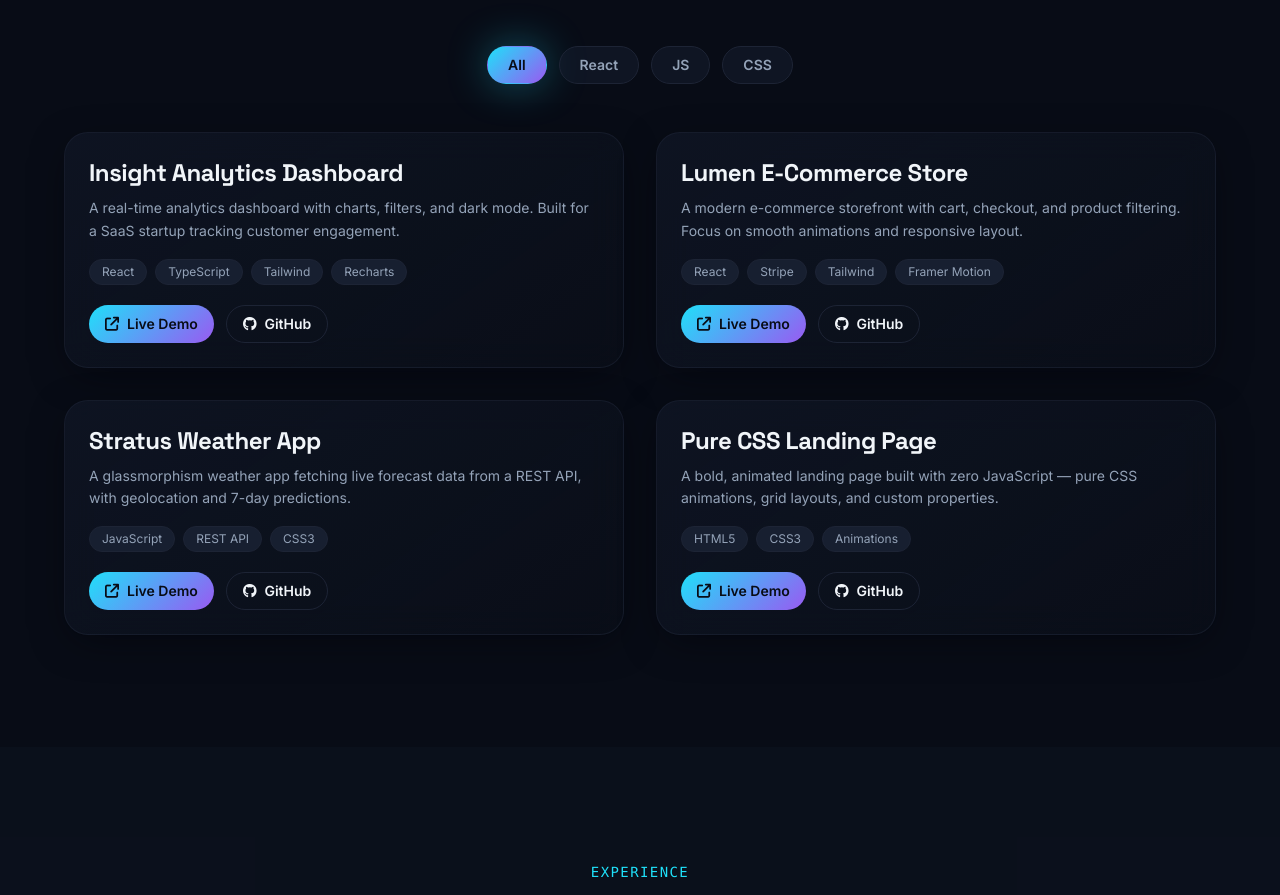
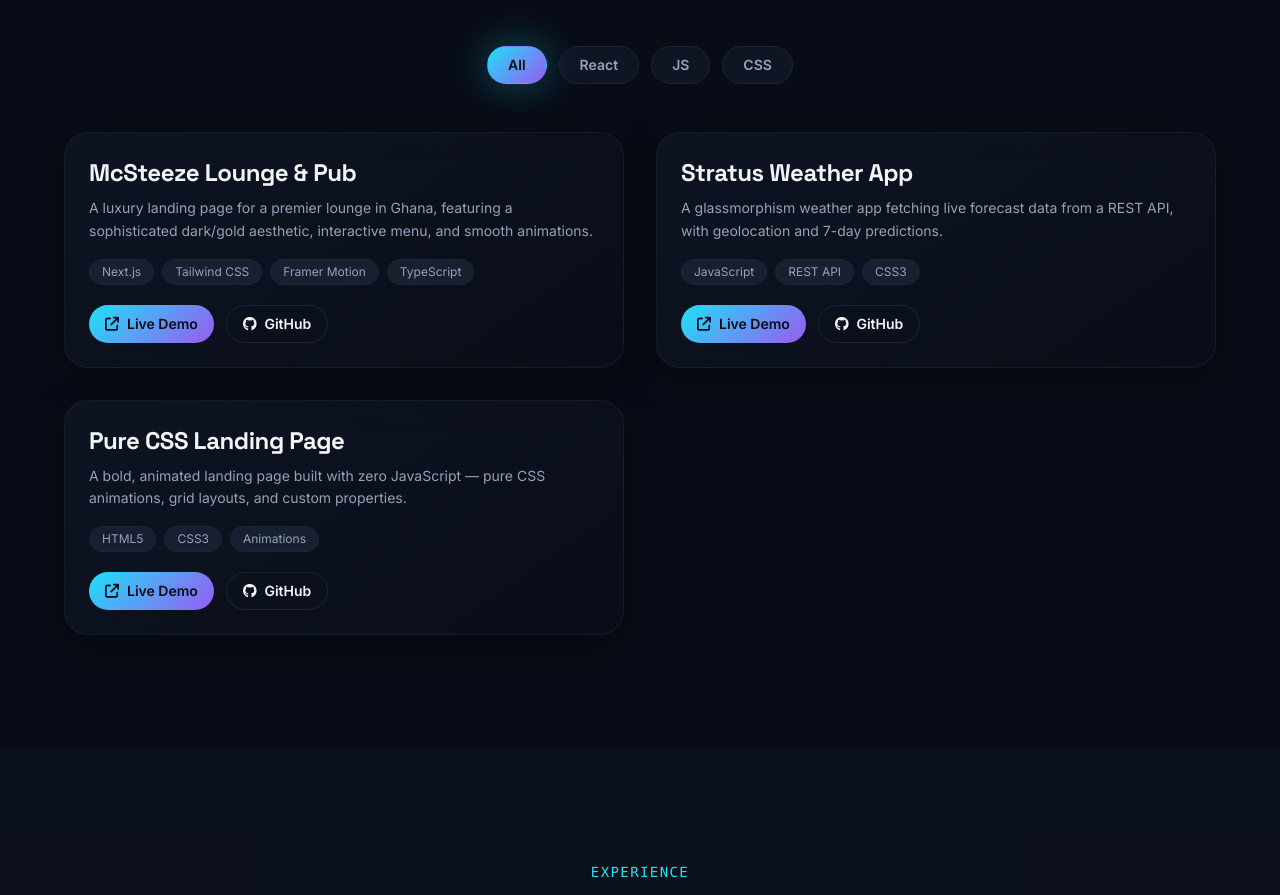
Before and after one commit to devkad09/kelvin-portfolio, a React (Vite) app: page / in a window 1280 px wide. Shown: the part 2720-3615 px from the top of the page. Built offline with nearby package versions, Linux system fonts and the light colour scheme; the HTML template or start-up script is replaced by a standard one.

Commit message:
Add McSteeze Lounge & Pub project to portfolio

```diff
--- a/src/components/portfolio/Projects.tsx
+++ b/src/components/portfolio/Projects.tsx
@@ -3,20 +3,13 @@ import { useState } from "react";
 type Category = "All" | "React" | "CSS" | "JS";
 
 const projects = [
+
   {
-    title: "Insight Analytics Dashboard",
-    description: "A real-time analytics dashboard with charts, filters, and dark mode. Built for a SaaS startup tracking customer engagement.",
-    tech: ["React", "TypeScript", "Tailwind", "Recharts"],
+    title: "McSteeze Lounge & Pub",
+    description: "A luxury landing page for a premier lounge in Ghana, featuring a sophisticated dark/gold aesthetic, interactive menu, and smooth animations.",
+    tech: ["Next.js", "Tailwind CSS", "Framer Motion", "TypeScript"],
     categories: ["React"] as Category[],
-    demo: "#",
-    repo: "#",
-  },
-  {
-    title: "Lumen E-Commerce Store",
-    description: "A modern e-commerce storefront with cart, checkout, and product filtering. Focus on smooth animations and responsive layout.",
-    tech: ["React", "Stripe", "Tailwind", "Framer Motion"],
-    categories: ["React"] as Category[],
-    demo: "#",
+    demo: "https://mcsteeze-lounge.vercel.app",
     repo: "#",
   },
   {
```
